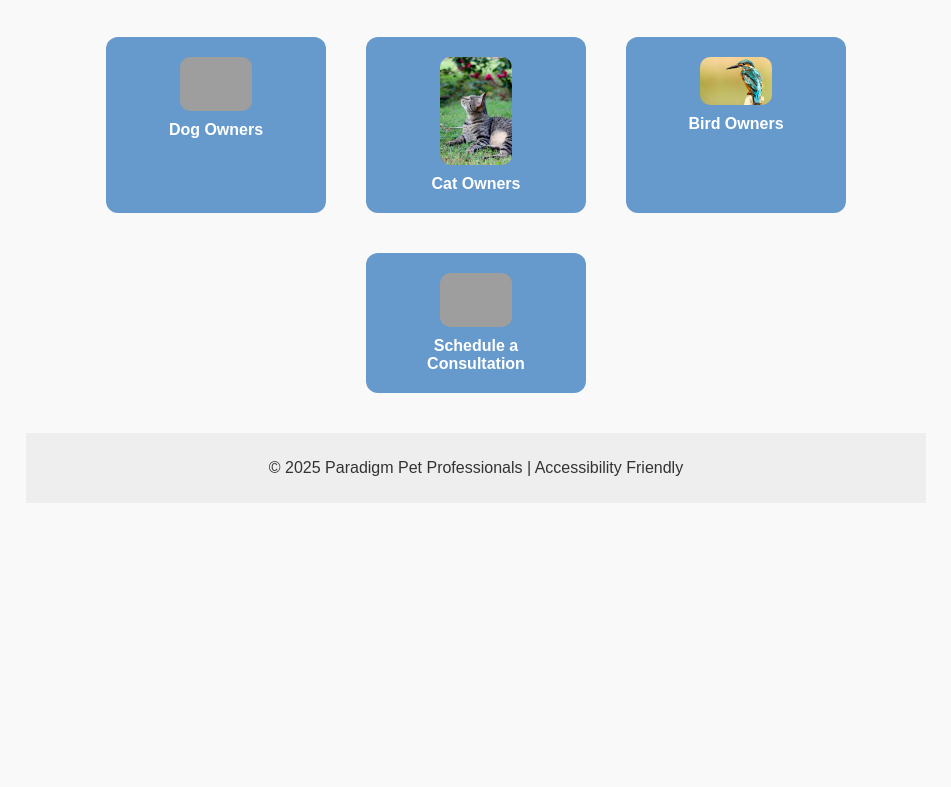
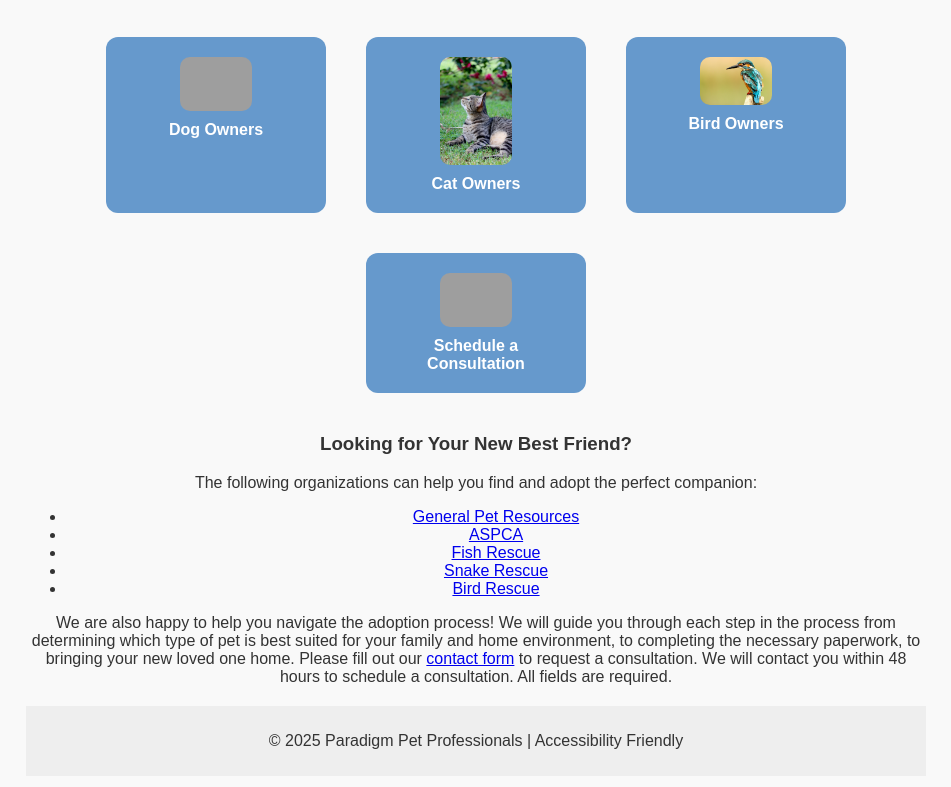
Before and after one commit to Frosty-Hansen/Paradigm-Pet-Professionals, a plain HTML site: page index.html in a window 1280 px wide. Shown: the part 397-1184 px from the top of the page, without its empty margins (164-1115 px from the left). Before the commit the page ends 920 px from the top, so only its background shows below. Drawn offline with Linux system fonts and the light colour scheme; grey boxes are pictures that could not be loaded.

Commit message:
Added adoption links to the home page

```diff
--- a/index.html
+++ b/index.html
@@ -58,7 +58,21 @@
       </a>
     </div>
 
+    <section class="adoption-resources center-text">
+      <h3>Looking for Your New Best Friend?</h3>
+      <p>The following organizations can help you find and adopt the perfect companion:</p>
+      <ul>
+        <li><a href="https://bestfriends.org/pet-care-resources/issues/pet-adoption-resources" target="_blank">General Pet Resources</a></li>
+        <li><a href="https://www.aspca.org/" target="_blank">ASPCA</a></li>
+        <li><a href="https://www.sterlingshelter.org/humane-society/koi-fish-rescue/" target="_blank">Fish Rescue</a></li>
+        <li><a href="https://savethesnakes.org/snakerescuecall/" target="_blank">Snake Rescue</a></li>
+        <li><a href="https://ftlob.rescuegroups.org/" target="_blank">Bird Rescue</a></li>
+      </ul>
 
+      <p>
+        We are also happy to help you navigate the adoption process! We will guide you through each step in the process from determining which type of pet is best suited for your family and home environment, to completing the necessary paperwork, to bringing your new loved one home. Please fill out our <a href="contact.html">contact form</a> to request a consultation. We will contact you within 48 hours to schedule a consultation. All fields are required.
+      </p>
+    </section>
 
   <footer>
     <p>© 2025 Paradigm Pet Professionals | Accessibility Friendly</p>
```
